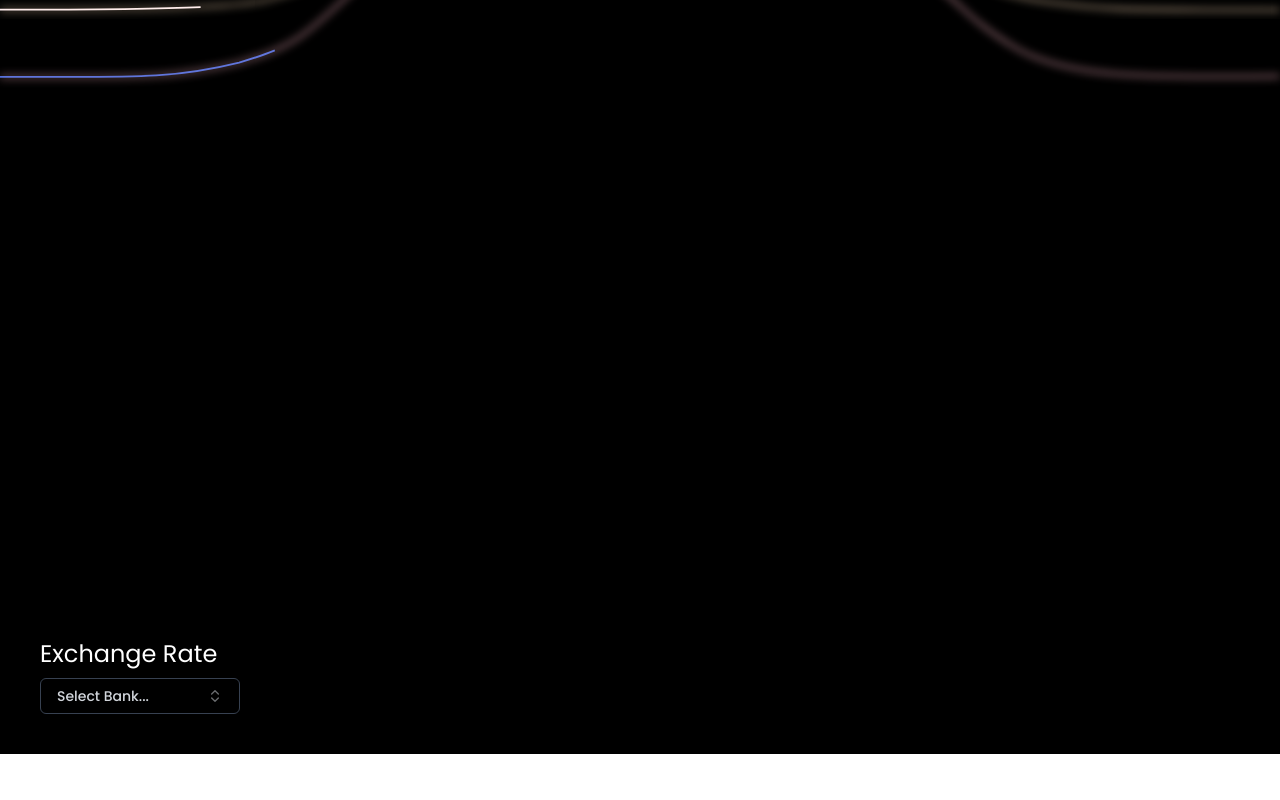
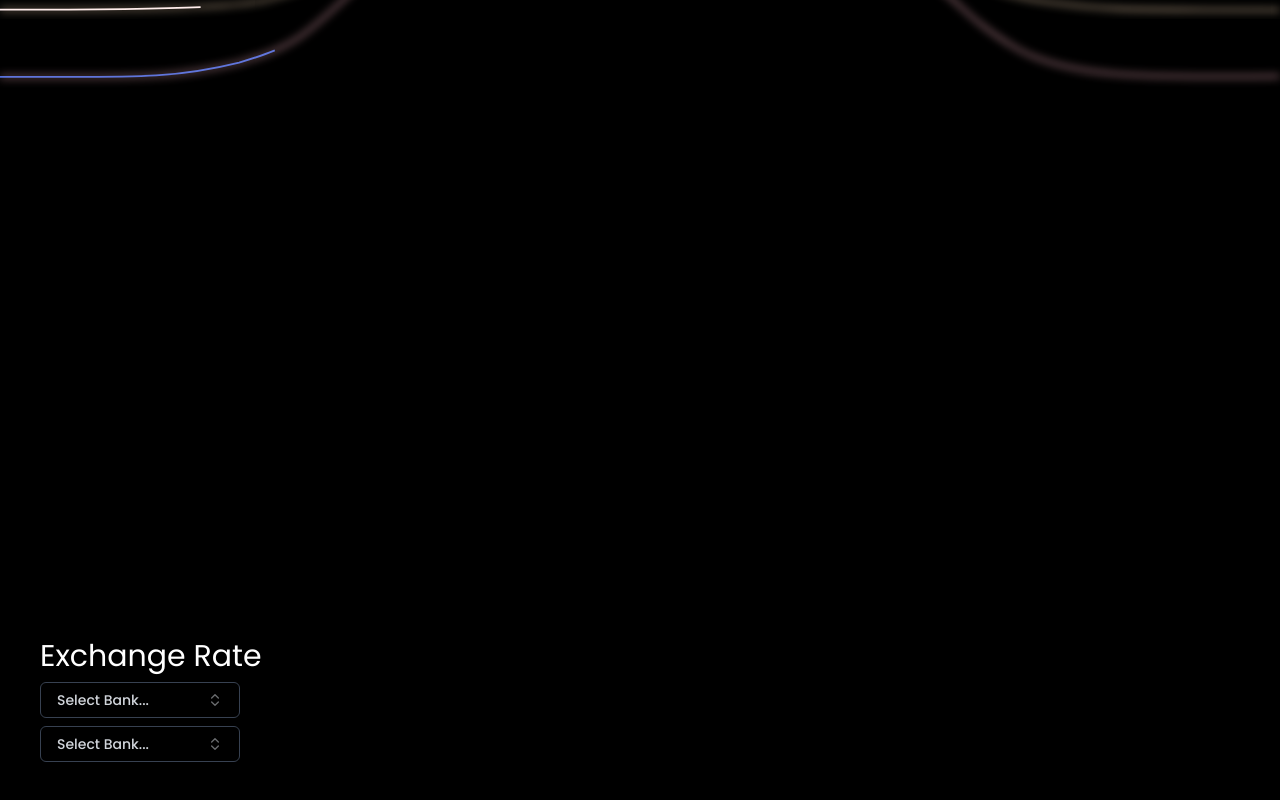
Before and after one commit to itskarloos/Fetan-Currency, a Next.js app: page / in a window 1280 px wide. Shown: the part 642-1442 px from the top of the page. Before the commit the page ends 1396 px from the top, so only its background shows below. Built offline with nearby package versions, Linux system fonts and the light colour scheme.

Commit message:
Combobox

```diff
--- a/components/shared/ExchangeCard.tsx
+++ b/components/shared/ExchangeCard.tsx
@@ -51,6 +51,9 @@ const ExchangeCard = () => {
   const [value, setValue] = React.useState("")
 
   return (
+    <>
+
+
     <Popover open={open} onOpenChange={setOpen}>
     <PopoverTrigger asChild>
       <Button
@@ -95,6 +98,55 @@ const ExchangeCard = () => {
       </Command>
     </PopoverContent>
   </Popover>
+
+
+  <Popover open={open} onOpenChange={setOpen}>
+    <PopoverTrigger asChild>
+      <Button
+        variant="outline"
+        role="combobox"
+        aria-expanded={open}
+        className="w-[full] md:w-[200px] justify-between text-gray-300 bg-black border-gray-700 hover:bg-gray-700 hover:text-gray-200"
+      >
+        {value
+          ? banks.find((bank) => bank.value === value)?.label
+          : "Select Bank..."}
+        <ChevronsUpDown className="ml-2 h-4 w-4 shrink-0 opacity-50" />
+      </Button>
+    </PopoverTrigger>
+    <PopoverContent className="w-[200px] p-0 bg-black border-gray-700">
+      <Command className="bg-black">
+        <CommandInput placeholder="Search Banks..." className=" text-gray-300" />
+        <CommandList>
+          <CommandEmpty className="text-gray-400">No Banks Found</CommandEmpty>
+          <CommandGroup>
+            {banks.map((bank) => (
+              <CommandItem
+                key={bank.value}
+                value={bank.value}
+                onSelect={(currentValue) => {
+                  setValue(currentValue === value ? "" : currentValue)
+                  setOpen(false)
+                }}
+                className="text-white"
+              >
+                <Check
+                  className={cn(
+                    "mr-2 h-4 w-4",
+                    value === bank.value ? "opacity-100" : "opacity-0"
+                  )}
+                />
+                {bank.label}
+              </CommandItem>
+            ))}
+          </CommandGroup>
+        </CommandList>
+      </Command>
+    </PopoverContent>
+  </Popover>
+
+
+  </>
   )
 
 
--- a/components/shared/Rate.tsx
+++ b/components/shared/Rate.tsx
@@ -4,7 +4,7 @@ import ExchangeCard from './ExchangeCard'
 const Rate = () => {
   return (
     <div className="h-[100] w-full flex p-5 md:p-10 flex-col mt-10 gap-2">
-      <p className="text-base md:text-2xl text-white">
+      <p className="text-xl md:text-3xl text-white">
         Exchange Rate
       </p>
       <ExchangeCard />
```
